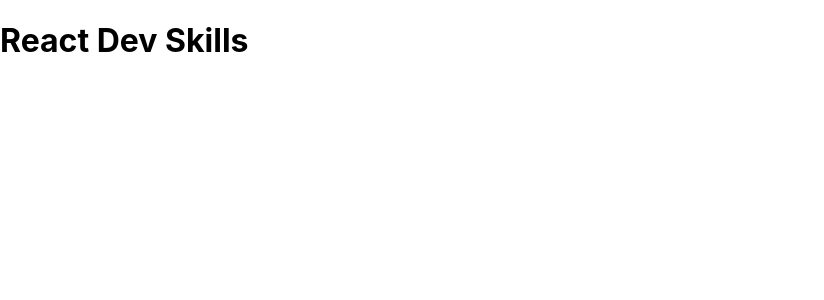
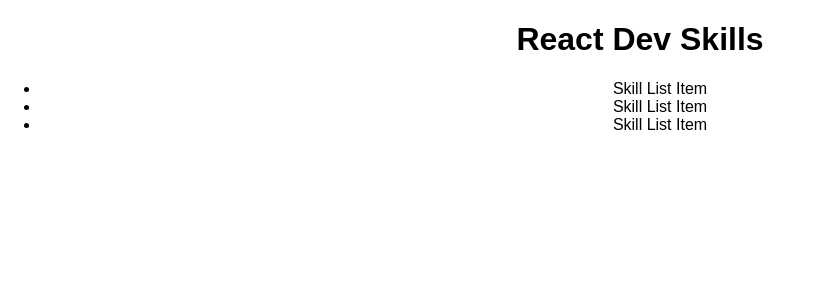
Before and after one commit to Nisal4/React-Dev-Skills, a React (Create React App) app: page / in a window 1280 px wide. Shown: the top 300 px of the page, without its empty margins (0-824 px from the left). Built offline with nearby package versions, Linux system fonts and the light colour scheme.

Commit message:
Create skill list

```diff
--- a/src/App.js
+++ b/src/App.js
@@ -1,8 +1,11 @@
-import logo from './logo.svg';
 import './style.css';
+import SkillList from './SkillList';
 
 export default function App() {
   return (
-    <h1>React Dev Skills</h1>
+    <div className='App'>
+      <h1>React Dev Skills</h1>
+      <SkillList />
+    </div>
   );
 }
--- /dev/null
+++ b/src/SkillList.jsx
@@ -0,0 +1,11 @@
+import SkillListItem from "./SkillListItem";
+
+export default function SkillList() {
+    return (
+        <ul>
+            <li>Skill List Item</li>
+            <li>Skill List Item</li>
+            <li>Skill List Item</li>
+        </ul>
+    );
+}
--- /dev/null
+++ b/src/SkillListItem.jsx
@@ -0,0 +1,5 @@
+export default function SkillListItem(props) {
+    return (
+        <li>{props.skill}</li>
+    );
+}
--- a/src/style.css
+++ b/src/style.css
@@ -1,38 +1,4 @@
 .App {
+  font-family: sans-serif;
   text-align: center;
 }
-
-.App-logo {
-  height: 40vmin;
-  pointer-events: none;
-}
-
-@media (prefers-reduced-motion: no-preference) {
-  .App-logo {
-    animation: App-logo-spin infinite 20s linear;
-  }
-}
-
-.App-header {
-  background-color: #282c34;
-  min-height: 100vh;
-  display: flex;
-  flex-direction: column;
-  align-items: center;
-  justify-content: center;
-  font-size: calc(10px + 2vmin);
-  color: white;
-}
-
-.App-link {
-  color: #61dafb;
-}
-
-@keyframes App-logo-spin {
-  from {
-    transform: rotate(0deg);
-  }
-  to {
-    transform: rotate(360deg);
-  }
-}
```
